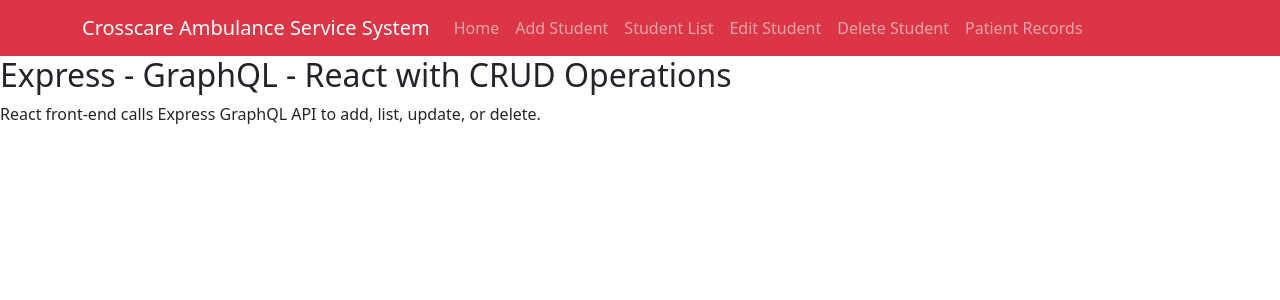
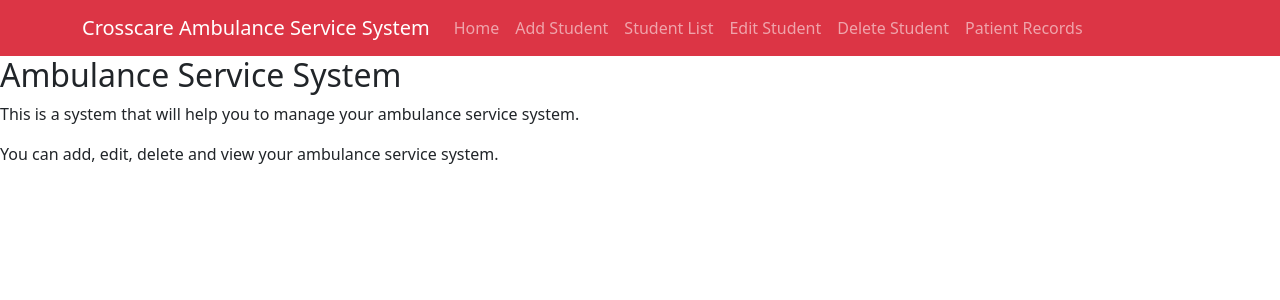
Before and after one commit to MithulPy/CrossCare_Software_Dev_Project_Group-3, a React (Create React App) app in the folder graphql-react-client/: page /home in a window 1280 px wide. Shown: the top 300 px of the page. Built offline with nearby package versions, Linux system fonts and the light colour scheme.

Commit message:
[Add Logo]

```diff
--- a/graphql-react-client/src/components/Home.js
+++ b/graphql-react-client/src/components/Home.js
@@ -1,5 +1,7 @@
 
 import React, { Component }  from 'react';
+
+//Write a homepage function to talk abut ambulance service system
 
 function Home(props)
 {
@@ -7,10 +9,13 @@ function Home(props)
 
     return (
         <div>
-            <h2> Express - GraphQL - React with CRUD Operations</h2>
-            <p>React front-end calls Express GraphQL API to add,
-            list, update, or delete.</p>
+            <h2> Ambulance Service System</h2>
+            <p> This is a system that will help you to manage your ambulance service system. </p>
+            <p> You can add, edit, delete and view your ambulance service system. </p>
         </div>
+
+
+
     );
 
 }
```
Also changed, not shown: graphql-react-client/src/Logo.png (added).
